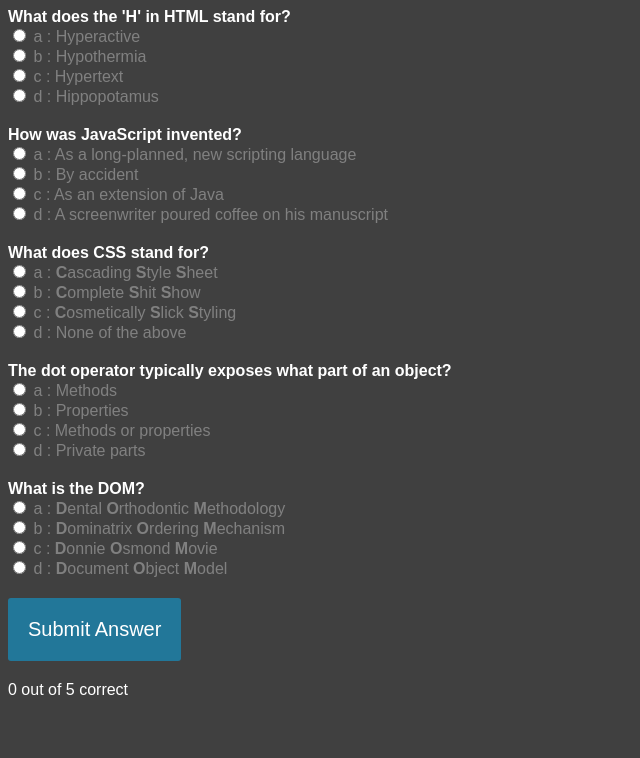
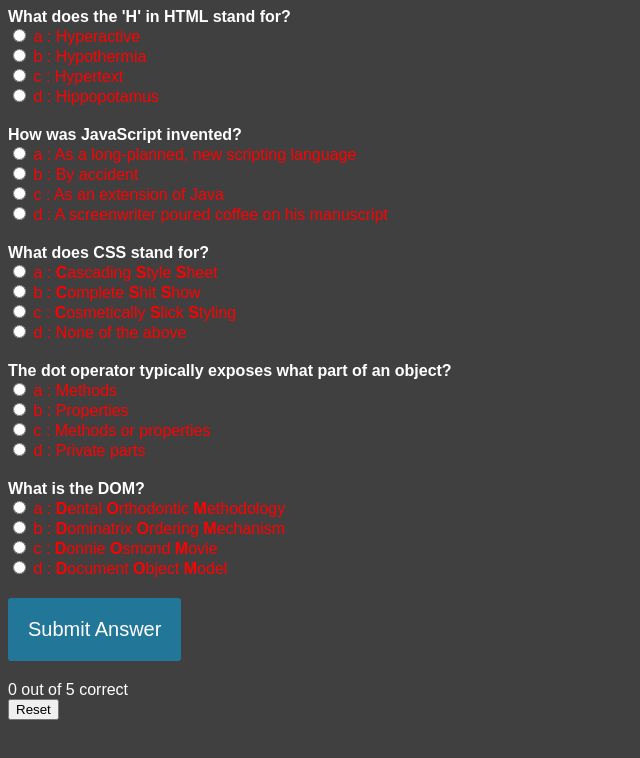
Before and after one commit to hollemantv/homework-4, a plain HTML site: page index.html in a window 1280 px wide. Both pictures are taken after a click on the button "Submit Answer". Shown: the whole page, without its empty margins (0-640 px from the left). Drawn offline with Linux system fonts and the light colour scheme.

Commit message:
added files

```diff
--- a/index.html
+++ b/index.html
@@ -10,7 +10,7 @@
     <div id="quiz"></div>
     <button id="submit">Submit Answer</button>
     <div id="results"></div>
-
+    <button id="reloadPage">Reset</button>
     <script src="script.js"></script>
   </body>
 </html>
--- a/script.js
+++ b/script.js
@@ -1,6 +1,9 @@
 let quizContainer = document.getElementById('quiz');
 let resultsContainer = document.getElementById('results');
 let submitButton = document.getElementById('submit');
+// let resetButton = document.getElementById('reloadPage');
+//Couldn't get a timer to work. Nor the questions sequentially to show up, instead
+//of all 5 at once.
 
 // Define questions
 const myQuestions = [
@@ -108,12 +111,12 @@
     if(userAnswer === currentQuestion.correctAnswer){
       numCorrect++;
       //green for correct....can't get ONLY the right answer green though
-      userAnswer.style.color = 'green';
+      answerContainers[questionNumber].style.color = 'green';
       // answerContainers[questionNumber].style.color = "green";
     }
       else {
         //wrong answers = gray
-        answerContainers[questionNumber].style.color = "gray";
+        answerContainers[questionNumber].style.color = "red";
       }
   });
   resultsContainer.innerHTML = numCorrect + ' out of ' + myQuestions.length + ' correct';
@@ -125,3 +128,6 @@
 
 // show results on submit
 submitButton.addEventListener('click', showResults);
+
+//This should make the reset button work, but it doesn't
+// resetButton.addEventListener('click', location.reload());
```
